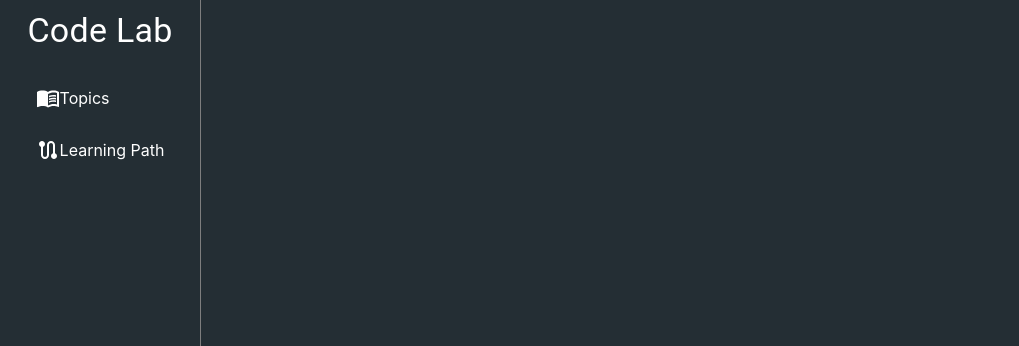
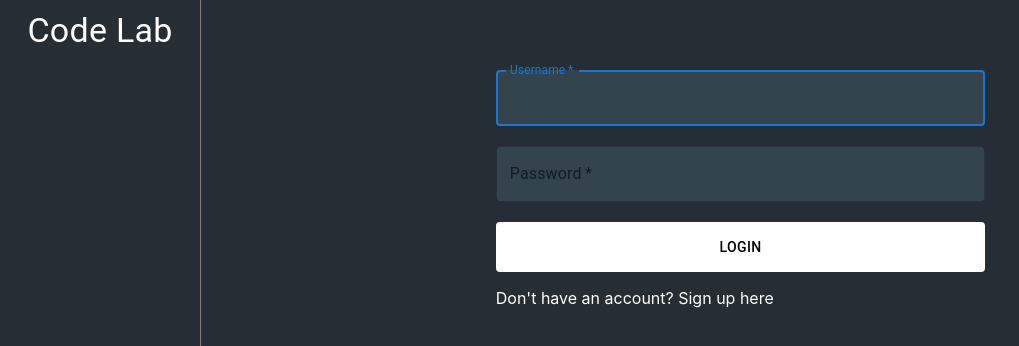
Before and after one commit to kristianhadberg/codelab-client, a React (Create React App) app: page /login in a window 1280 px wide. Shown: the top 346 px of the page, without its empty margins (0-1019 px from the left). Built offline with nearby package versions, Linux system fonts and the light colour scheme.

Commit message:
basic login works

```diff
--- /dev/null
+++ b/src/@types/auth.ts
@@ -0,0 +1,4 @@
+export type IAuth = {
+    username: string,
+    password: string
+}
--- /dev/null
+++ b/src/@types/user.ts
@@ -0,0 +1,10 @@
+export type IUser = {
+    id: number,
+    username: string,
+}
+
+export type IUserState = {
+    isLoading: boolean;
+    user: IUser | null;
+    error: string | null;
+}
--- a/src/App.tsx
+++ b/src/App.tsx
@@ -1,6 +1,7 @@
 import React from "react";
 import "./App.css";
 import TopicsPage from "./pages/TopicsPage";
+import LoginPage from "./pages/LoginPage";
 import LearningPathPage from "./pages/LearningPathPage";
 import SideNav from "./components/SideNav";
 import { Navigate, Route, Routes } from "react-router-dom";
@@ -13,7 +14,8 @@ function App() {
             <SideNav />
             <div className="main" style={{ width: "100%" }}>
                 <Routes>
-                    <Route path="/" element={<Navigate to="/topics" replace={true} />} />
+                    <Route path="/" element={<Navigate to="/login" replace={true} />} />
+                    <Route path="/login" element={<LoginPage />} />
                     <Route path="/topics" element={<TopicsPage />} />
                     <Route path="/topics/:topicId" element={<TopicDetailPage />} />
                     <Route path="/exercise/:exerciseId" element={<ExercisePage />} />
--- a/src/components/SideNav.tsx
+++ b/src/components/SideNav.tsx
@@ -3,13 +3,17 @@ import { Link } from "react-router-dom";
 import MenuBookIcon from "@mui/icons-material/MenuBook";
 import RouteIcon from "@mui/icons-material/Route";
 import { Typography } from "@mui/material";
+import { useAppSelector } from "../app/hooks";
 
 const SideNav = () => {
+    const user = useAppSelector((state) => state.user);
+
     return (
         <div className="sidenav">
             <Typography variant="h4" style={{ paddingTop: "10px" }}>
                 Code Lab
             </Typography>
+            {user.user && (
                 <nav style={{ paddingTop: "20px" }}>
                     <ul>
                         <li>
@@ -30,6 +34,7 @@ const SideNav = () => {
                         </li>
                     </ul>
                 </nav>
+            )}
         </div>
     );
 };
--- /dev/null
+++ b/src/pages/LoginPage.tsx
@@ -0,0 +1,58 @@
+import { Button, FormControl, TextField } from "@mui/material";
+import { useState, useRef, useEffect } from "react";
+import { useNavigate } from "react-router-dom";
+import { login } from "../redux/auth/auth";
+import { useAppDispatch } from "../app/hooks";
+export default function LoginPage() {
+    const [username, setUsername] = useState("");
+    const [password, setPassword] = useState("");
+    const [usernameError, setUsernameError] = useState(false);
+    const [passwordError, setPasswordError] = useState(false);
+    const dispatch = useAppDispatch();
+    const navigate = useNavigate();
+
+    const usernameRef = useRef<HTMLInputElement>(null);
+
+    useEffect(() => {
+        if (usernameRef.current) {
+            usernameRef.current.focus();
+        }
+    }, []);
+
+    const handleSubmit = async (e: React.FormEvent<HTMLFormElement>) => {
+        e.preventDefault();
+
+        const loginSuccess = await dispatch(login(username, password));
+
+        if (loginSuccess) {
+            navigate("/topics");
+        } else {
+            setUsernameError(true);
+            setPasswordError(true);
+        }
+    };
+
+    return (
+        <>
+            <div>
+                <form style={{ display: "flex", justifyContent: "center" }} onSubmit={handleSubmit}>
+                    <FormControl style={{ width: "50%" }}>
+                        <TextField style={textFieldStyles} inputRef={usernameRef} id="username" label="Username" variant="outlined" onChange={(e) => setUsername(e.target.value)} required error={usernameError} />
+                        <TextField style={textFieldStyles} id="password" label="Password" variant="outlined" type="password" onChange={(e) => setPassword(e.target.value)} required error={passwordError} />
+                        <Button variant="outlined" style={{ marginTop: "20px", color: "black", backgroundColor: "white", border: "none", height: "50px" }} type="submit">
+                            Login
+                        </Button>
+                        <p>Don't have an account? Sign up here</p>
+                    </FormControl>
+                </form>
+            </div>
+        </>
+    );
+}
+
+const textFieldStyles = {
+    backgroundColor: "#34444D",
+    marginTop: "20px",
+    borderRadius: "5px",
+    color: "#fffff",
+};
--- /dev/null
+++ b/src/redux/auth/auth.ts
@@ -0,0 +1,65 @@
+
+import { Dispatch, createSlice } from "@reduxjs/toolkit";
+import { IUserState } from "../../@types/user";
+
+const initialState: IUserState = {
+    isLoading: false,
+    user: null,
+    error: null
+}
+
+const authSlice = createSlice({
+    name: 'auth',
+    initialState,
+    reducers: {
+        startLoading(state) {
+            state.isLoading = true;
+        },
+        hasError: (state, action) => {
+            state.isLoading = false;
+            state.error = action.payload;
+        },
+        loginSuccess: (state, action) => {
+            state.isLoading = false;
+            state.user = action.payload;
+        },
+        logoutSuccess: (state, action) => {
+            state.isLoading = false;
+            state.user = null;
+        }
+    }
+})
+
+export function login(username: string, password: string) {
+    const loginObject = {
+        username: username,
+        password: password
+    }
+
+    return async (dispatch: Dispatch) => {
+        dispatch(authSlice.actions.startLoading());
+        try {
+            const response = await fetch(`http://localhost:5214/api/users/login`, {
+                method: 'POST',
+                headers: {
+                    Accept: 'application/json',
+                    'Content-Type': 'application/json',
+                },
+                body: JSON.stringify(loginObject),
+            });
+
+            if (!response.ok) {
+                throw new Error('Login error');
+            }
+            const responseData = await response.json();
+            dispatch(authSlice.actions.loginSuccess(responseData))
+            return true;
+        } catch (error) {
+            console.log(error);
+            dispatch(authSlice.actions.hasError(error))
+            return false;
+        }
+    }
+}
+
+export default authSlice.reducer;
--- a/src/redux/store.ts
+++ b/src/redux/store.ts
@@ -2,9 +2,11 @@ import { configureStore, ThunkAction, Action } from '@reduxjs/toolkit';
 import topicsReducer from '../redux/slices/topics'
 import exercisesReducer from '../redux/slices/exercises'
 import submissionsReducer from '../redux/slices/submissions'
+import userReducer from './auth/auth'
 
 export const store = configureStore({
   reducer: {
+    user: userReducer,
     topics: topicsReducer,
     exercises: exercisesReducer,
     submissions: submissionsReducer,
```
Also changed, not shown: src/hooks/UserContext.tsx (added, +38 -0 lines). Lines whose indentation alone changed are shown as unchanged.
